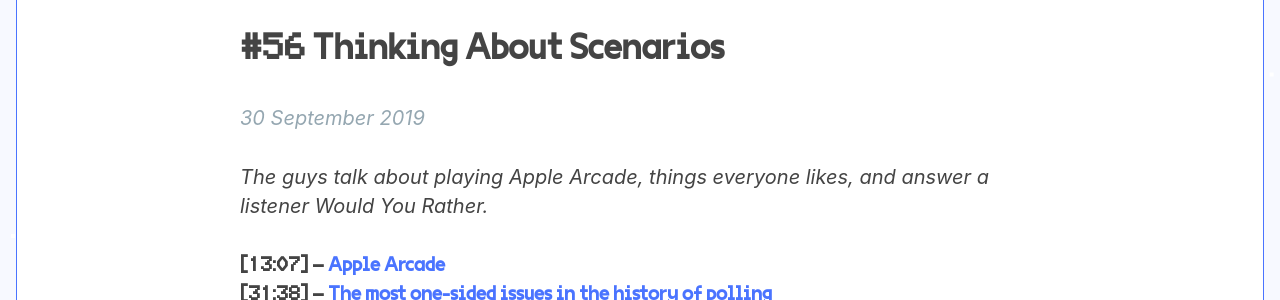
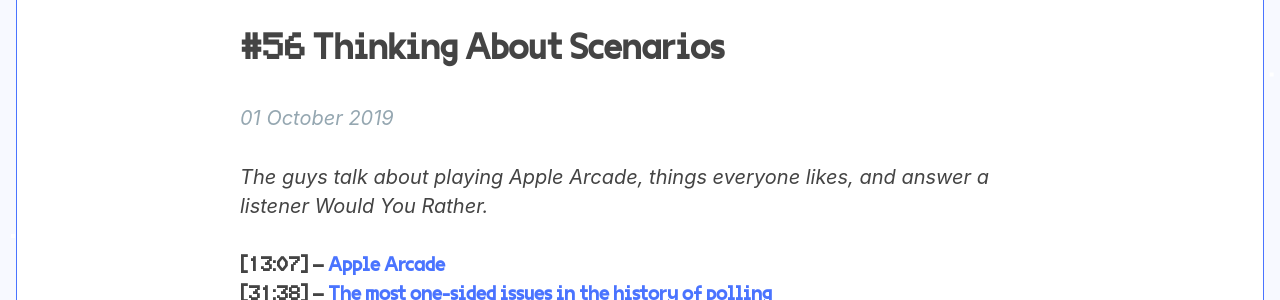
Before and after one commit to jondueck/whatevertown, a Jekyll site: the page built from _posts/2019-10-01-episode-56.markdown, in a window 1280 px wide. Shown: the part 549-849 px from the top of the page. Built offline with Jekyll 4.4.1, drawn with Linux system fonts in a browser that asks for light colours; some web fonts are replaced; comment, search, counter and statistics services are not loaded.

Commit message:
Updated Episode 56 and 1 other file

```diff
--- a/_posts/2019-09-30-episode-56.markdown
+++ b/_posts/2019-10-01-episode-56.markdown
@@ -1,6 +1,6 @@
 ---
 title: "#56 Thinking About Scenarios"
-date: 2019-09-30 22:08:00 -05:00
+date: 2019-10-01 18:00:00 -05:00
 permalink: "/episode-56/"
 author: Whatevertown
 season: 3
```
